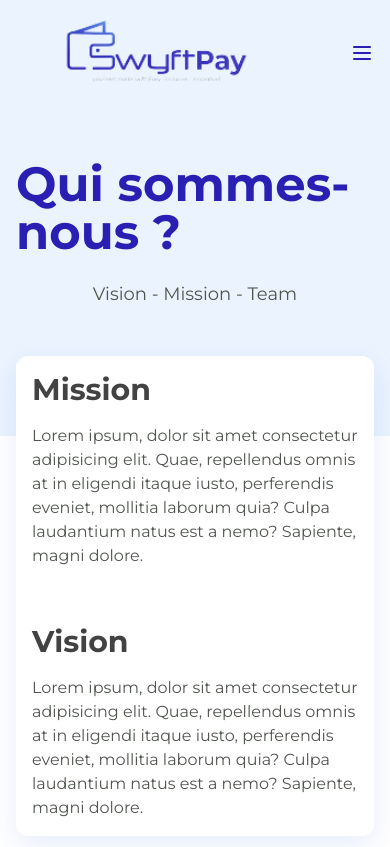
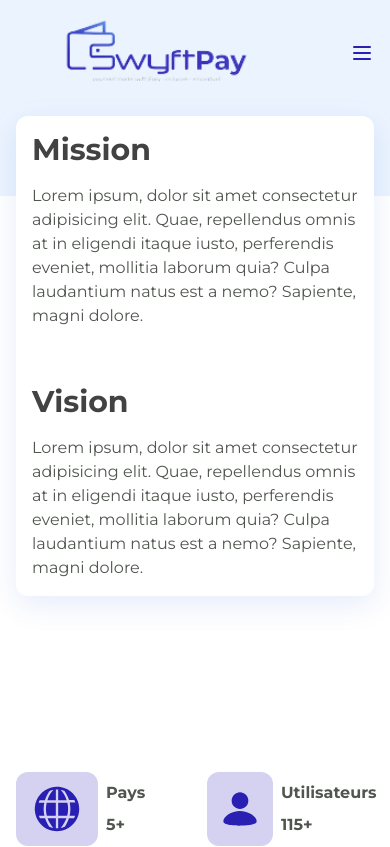
Before and after one commit to swyftpay-drc/frontend, a Next.js app: page /about in a window 390 px wide. Shown: the top 847 px of the page. Built offline with nearby package versions, Linux system fonts and the light colour scheme.

Commit message:
refactor:update title

```diff
--- a/src/components/client/layouts/banner-section/index.tsx
+++ b/src/components/client/layouts/banner-section/index.tsx
@@ -10,10 +10,10 @@ export type Props = {
 const BannerSection: React.FC<Props> = ({ title, subTitle }) => {
   return (
    <>
-    <div className="w-full bg-primary-400 pb-32 pt-12">
+    <div className="w-full bg-primary-400 sm:pb-12 sm:pt-12 md:pb-32 md:pt-12">
       <BaseContainer className="flex justify-center items-center">
         <div className="flex flex-col gap-6 items-center">
-        <h1 className="text-5xl text-primary-900 font-bold">{title}</h1>
+        <h1 className="text-2xl md:text-5xl text-primary-900 font-bold">{title}</h1>
         <h2 className="text-text-primary text-lg">{subTitle}</h2>
         </div>
       </BaseContainer>
```
